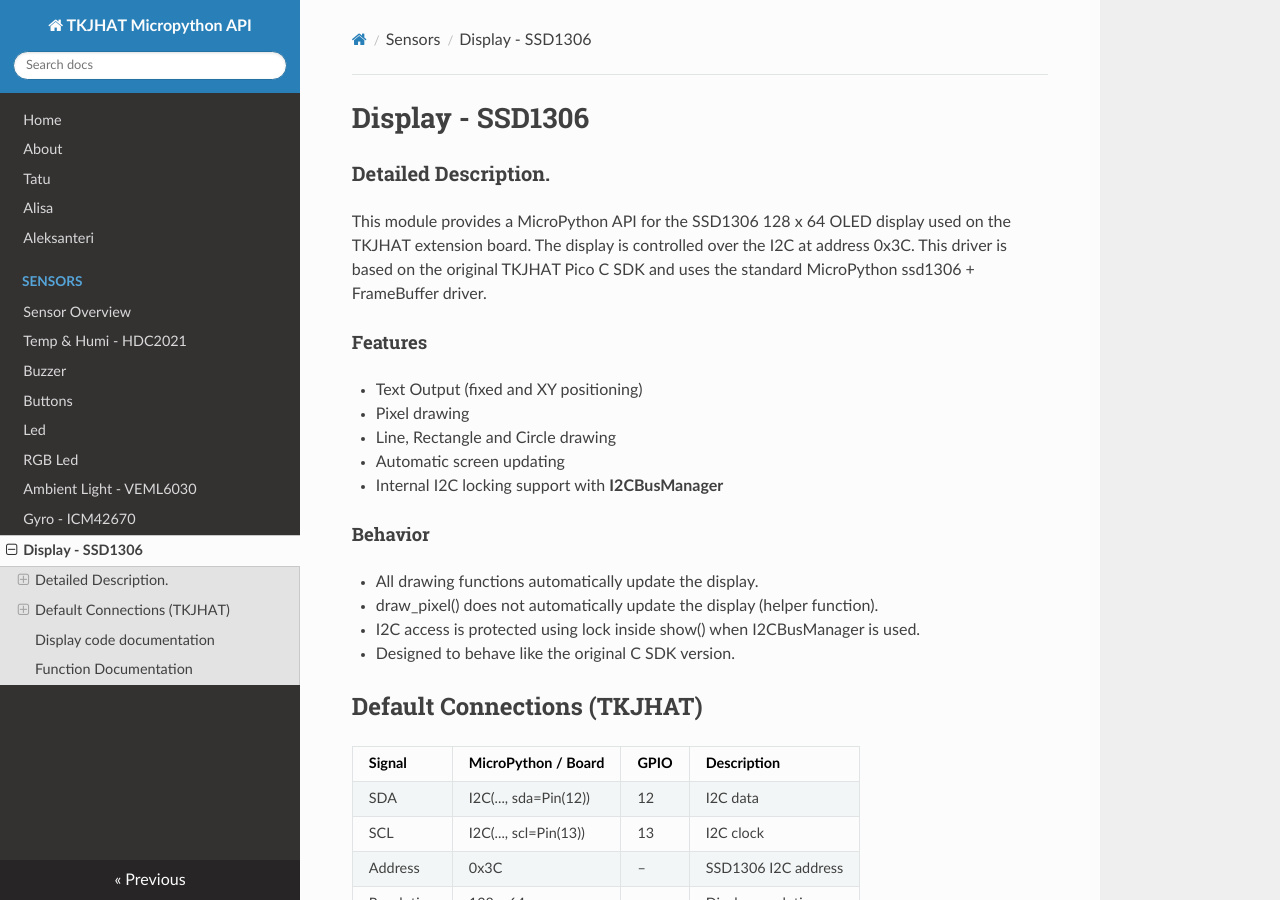
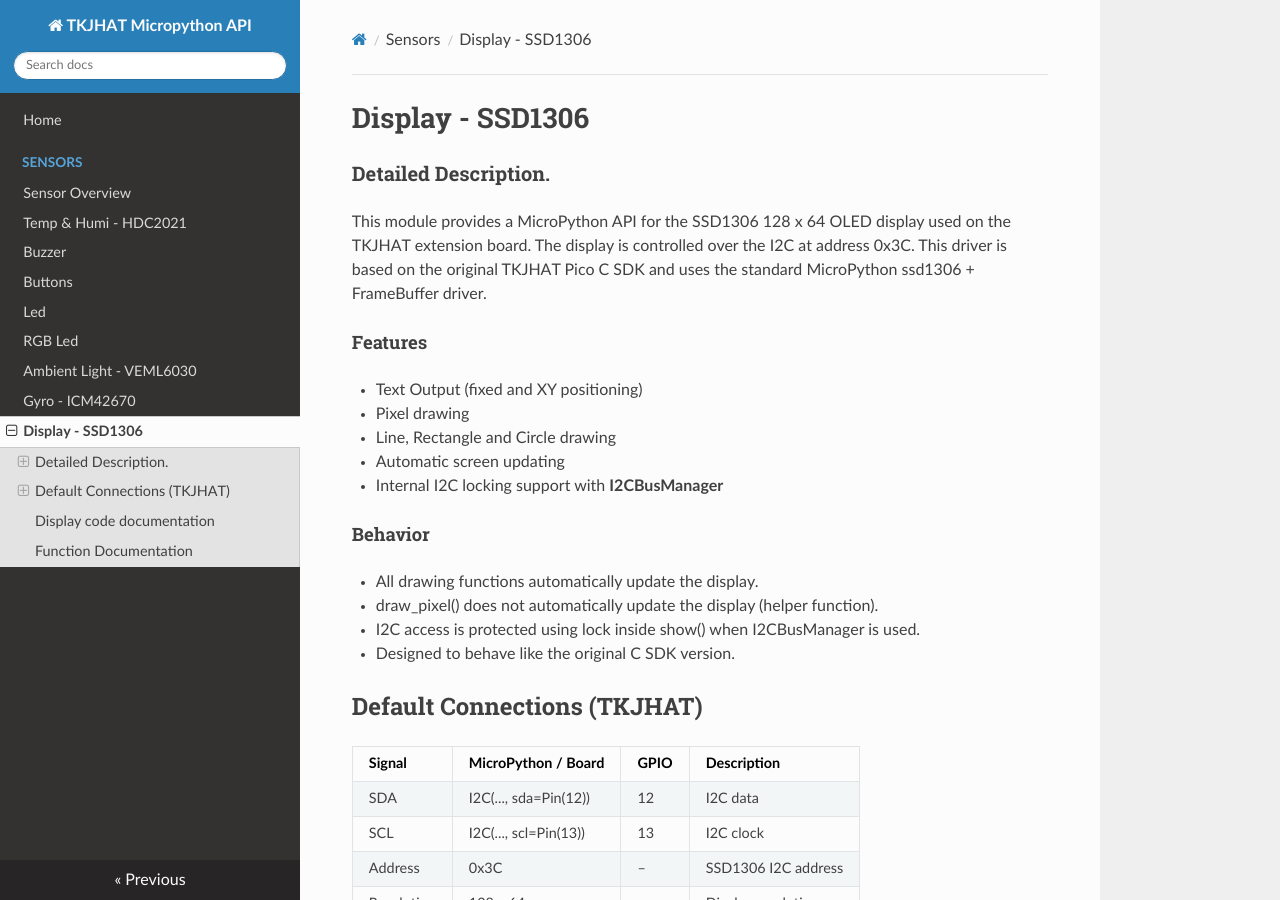
Before and after one commit to A11UD/TKJHAT_MicroPyth_Documentation, an MkDocs documentation site: the page built from docs/Sensors/display.md, in a window 1280 px wide and 900 px high. Built offline with MkDocs 1.6.1, drawn with Linux system fonts in a browser that asks for light colours; nearby versions of some CDN libraries.

Commit message:
small refinements

```diff
--- a/docs/Sensors/display.md
+++ b/docs/Sensors/display.md
@@ -177,12 +177,12 @@
 - **fill**: if True, draw filled circle.
 
 
-### Notes:
+#### Notes:
 - The display uses an internal framebuffer.
 - Drawing operations modify the buffer first.
 - show() transfers the buffer to the OLED hardware.
 - I2C locking is handled inside show() to prevent concurrent access.
 
-### See also
+#### See also
 - SSD1306 datasheet :https://cdn-shop.adafruit.com/datasheets/SSD1306.pdf
 - SSD1306 Driver :https://github.com/TimHanewich/MicroPython-SSD1306/tree/master
--- a/mkdocs.yml
+++ b/mkdocs.yml
@@ -2,10 +2,6 @@
 
 nav:
   - Home: index.md
-  - About: about.md
-  - Tatu: Tatu.md
-  - Alisa: Alisa.md
-  - Aleksanteri: Aleksanteri.md
   - Sensors:
       - Sensor Overview: Sensors/sensor_overview.md
       - Temp & Humi - HDC2021: Sensors/hdc2021.md
```
Also changed, not shown: docs/Sensors/sensor_overview.md (+1 -1 lines).
